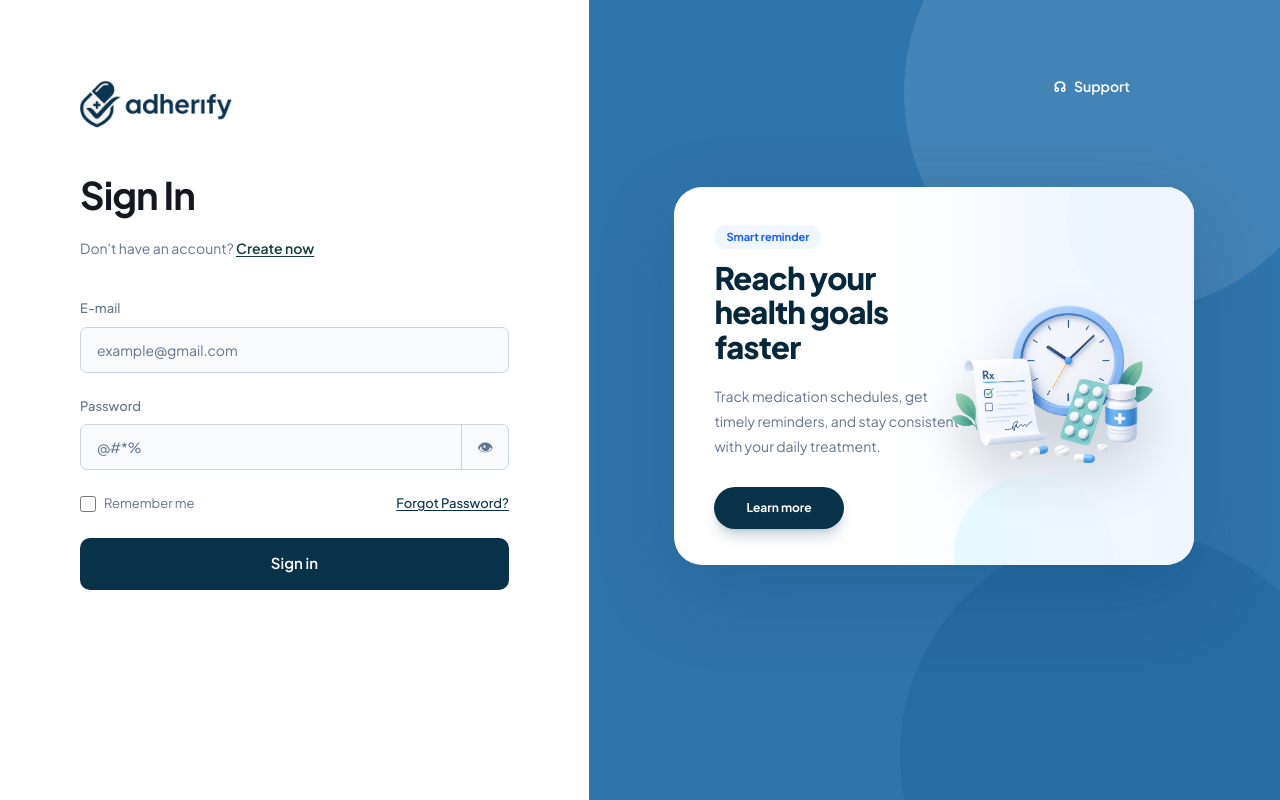
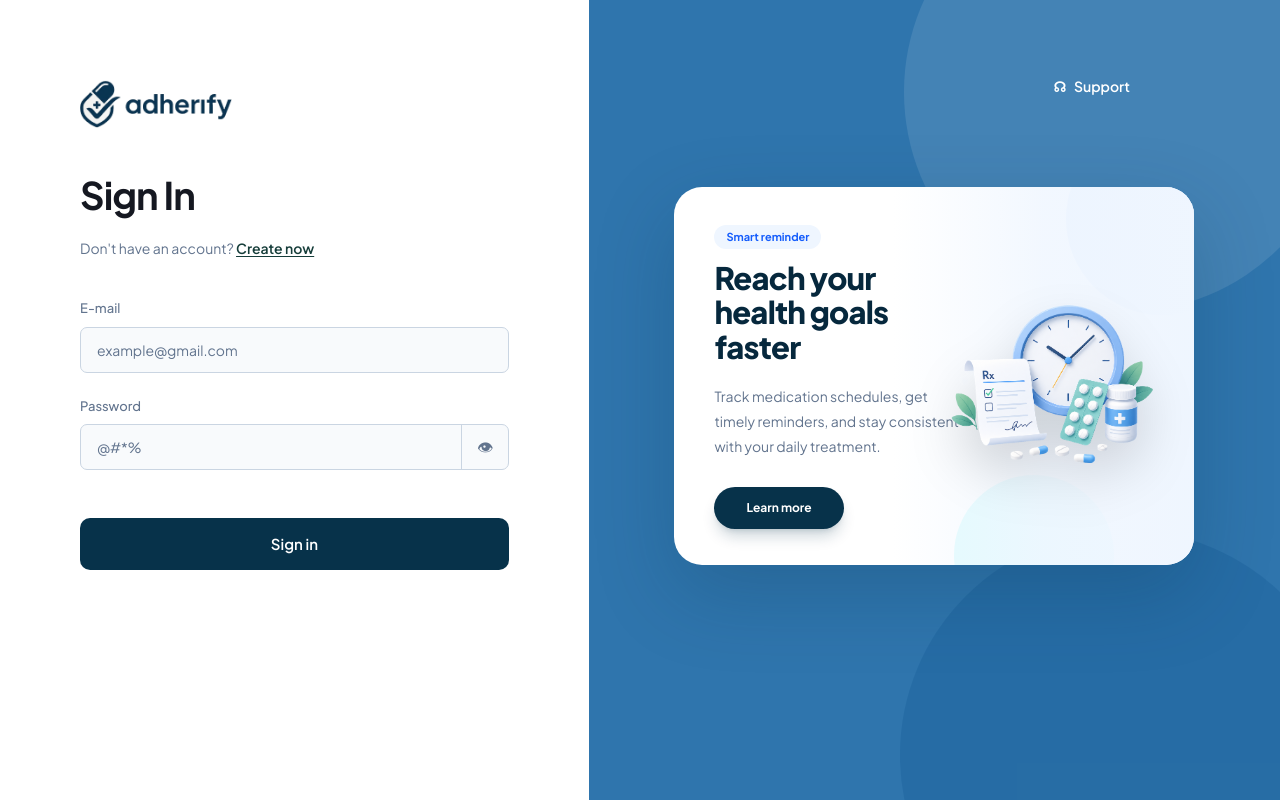
Before and after one commit to abraviamouzahra/adherify, a Next.js app: page /sign-in in a window 1280 px wide. Built offline with nearby package versions, Linux system fonts and the light colour scheme; no server answers.

Commit message:
remove remember me & forgot pass

```diff
--- a/app/sign-in/page.tsx
+++ b/app/sign-in/page.tsx
@@ -220,21 +220,8 @@ export default function SignInPage() {
 
                             <div className="flex items-center justify-between gap-4 text-[14px] sm:text-[18px] xl:text-[13px]">
                                 <label className="flex items-center gap-2 text-slate-500">
-                                    <input
-                                        type="checkbox"
-                                        checked={rememberMe}
-                                        onChange={(e) => setRememberMe(e.target.checked)}
-                                        className="h-4 w-4 rounded border-slate-300"
-                                    />
-                                    <span>Remember me</span>
                                 </label>
 
-                                <button
-                                    type="button"
-                                    className="font-medium text-[#07324a] underline underline-offset-2"
-                                >
-                                    Forgot Password?
-                                </button>
                             </div>
 
                             {error && (
```
